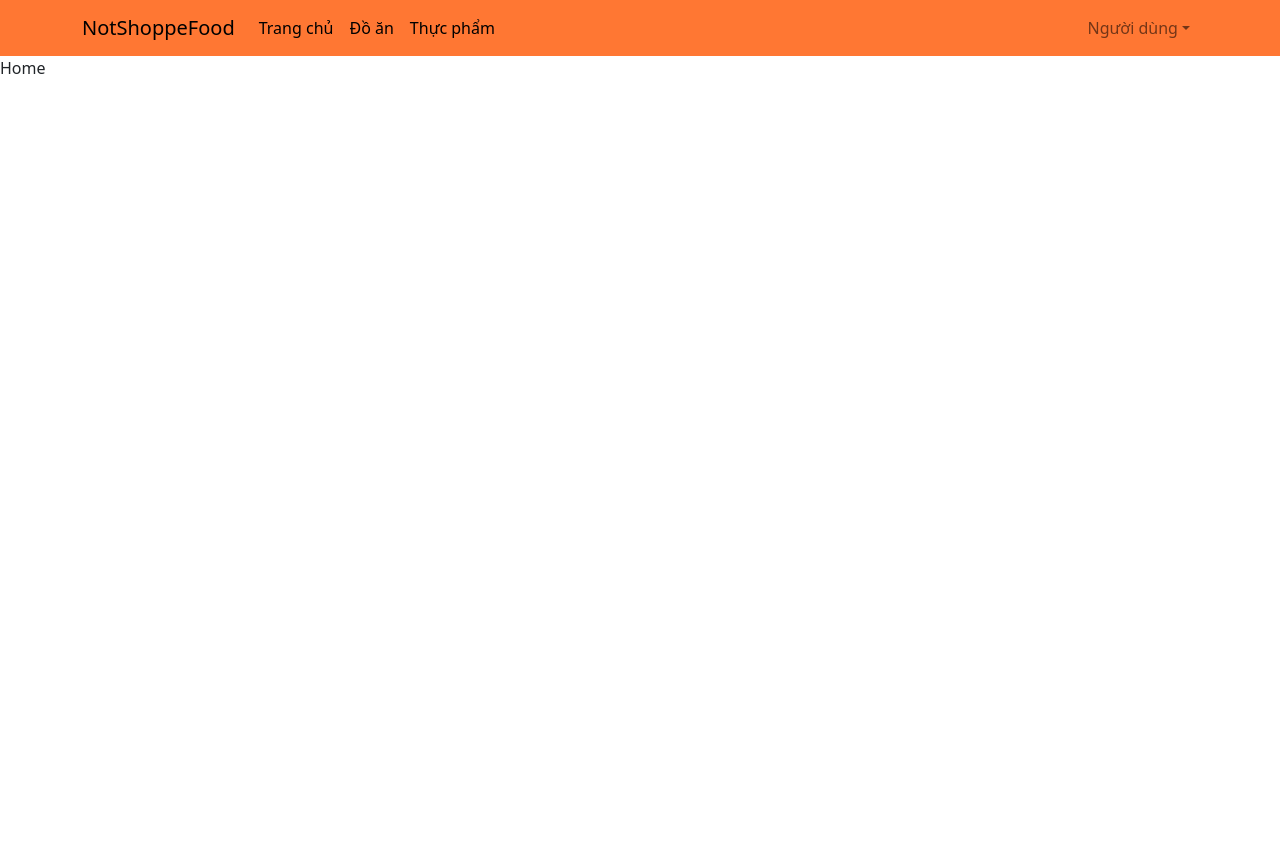
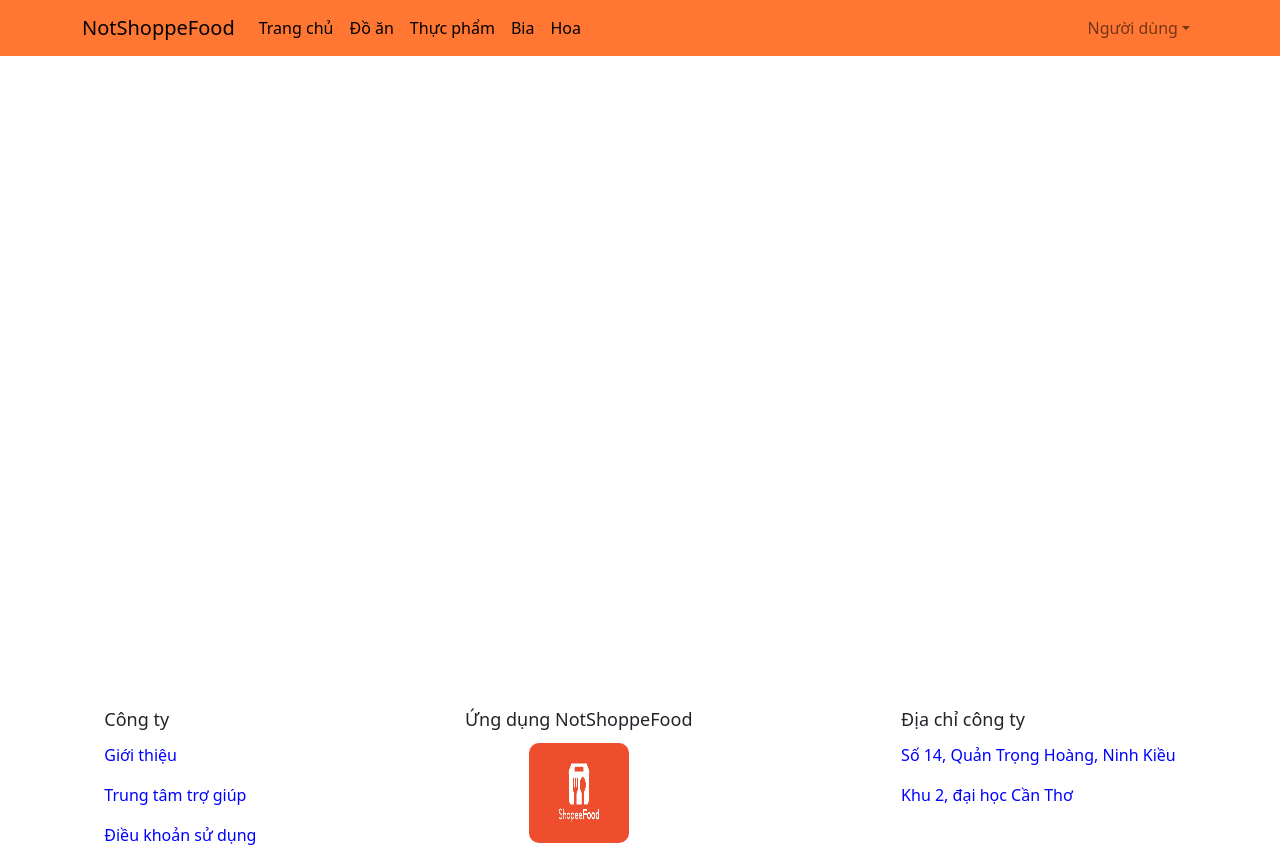
Before and after one commit to HaoHuynh0301/Web-Technology-Project-Simple-ShopeeFood-Clone, a React (Create React App) app in the folder front-end/: page /home in a window 1280 px wide. Before the commit the page ends 800 px from the top, so only its background shows below. Built offline with nearby package versions, Linux system fonts and the light colour scheme.

Commit message:
feat[reactjs]: create footer.

```diff
--- /dev/null
+++ b/front-end/src/Components/Footer.js
@@ -0,0 +1,37 @@
+import shopeefoodLogo from '../assets/shopeefoodlogo.jpg';
+
+function Footer() {
+    return(
+        <div style = {{
+            display: 'flex',
+            flexDirection: 'row',
+            justifyContent: 'space-around'
+        }}>
+            <div>
+                <p style = {{fontSize: '18px', marginBottom: '10px'}}>Công ty</p>
+                <p style = {{color: 'blue'}}>Giới thiệu</p>
+                <p style = {{color: 'blue'}}>Trung tâm trợ giúp</p>
+                <p style = {{color: 'blue'}}>Điều khoản sử dụng</p>
+            </div>
+            <div style = {{
+                display: 'flex',
+                flexDirection: 'column',
+                alignItems: 'center'
+            }}>
+                <p style = {{fontSize: '18px', marginBottom: '10px'}}>Ứng dụng NotShoppeFood</p>
+                <img style = {{
+                    height: '100px',
+                    width: '100px',
+                    borderRadius: '10px'
+                }} src = {shopeefoodLogo}></img>
+            </div>
+            <div>
+                <p style = {{fontSize: '18px', marginBottom: '10px'}}>Địa chỉ công ty</p>
+                <p style = {{color: 'blue'}}>Số 14, Quản Trọng Hoàng, Ninh Kiều</p>
+                <p style = {{color: 'blue'}}>Khu 2, đại học Cần Thơ</p>
+            </div>
+        </div>
+    );
+}
+
+export default Footer;
--- a/front-end/src/Components/Navigation.js
+++ b/front-end/src/Components/Navigation.js
@@ -18,18 +18,21 @@
     return(
         <ReactBoostrap.Navbar collapseOnSelect expand="lg" bg={orangeColor} variant="light" style = {{backgroundColor: orangeColor}}>
                 <ReactBoostrap.Container>
-                    <ReactBoostrap.Navbar.Brand><Link style = {{textDecoration: "none", color: blackColor}} to = '/'>NotShoppeFood</Link></ReactBoostrap.Navbar.Brand>
+                    <ReactBoostrap.Navbar.Brand><Link style = {{textDecoration: "none", color: blackColor}} to = '/home'>NotShoppeFood</Link></ReactBoostrap.Navbar.Brand>
                     <ReactBoostrap.Navbar.Toggle aria-controls="responsive-navbar-nav" />
                     <ReactBoostrap.Navbar.Collapse id="responsive-navbar-nav">
                         <ReactBoostrap.Nav className="me-auto">
-                        <ReactBoostrap.Nav.Link><Link style = {{textDecoration: "none", color: blackColor}} to = '/'>Trang chủ</Link></ReactBoostrap.Nav.Link>
+                        <ReactBoostrap.Nav.Link><Link style = {{textDecoration: "none", color: blackColor}} to = '/home'>Trang chủ</Link></ReactBoostrap.Nav.Link>
                         <ReactBoostrap.Nav.Link><Link style = {{textDecoration: "none", color: blackColor}} to = '/'>Đồ ăn</Link></ReactBoostrap.Nav.Link>
                         <ReactBoostrap.Nav.Link><Link style = {{textDecoration: "none", color: blackColor}} to = '/'>Thực phẩm</Link></ReactBoostrap.Nav.Link>
+                        <ReactBoostrap.Nav.Link><Link style = {{textDecoration: "none", color: blackColor}} to = '/'>Bia</Link></ReactBoostrap.Nav.Link>
+                        <ReactBoostrap.Nav.Link><Link style = {{textDecoration: "none", color: blackColor}} to = '/'>Hoa</Link></ReactBoostrap.Nav.Link>
                         <ReactBoostrap.Nav.Link href="#pricing"></ReactBoostrap.Nav.Link>
                         </ReactBoostrap.Nav>
                         <ReactBoostrap.Nav>
                         <ReactBoostrap.NavDropdown title="Người dùng" id="collasible-nav-dropdown">
                             <ReactBoostrap.NavDropdown.Item><Link style = {{textDecoration: "none", color: blackColor}} to = '/user-infor'>Thông tin người dùng</Link></ReactBoostrap.NavDropdown.Item>
+                            <ReactBoostrap.NavDropdown.Item><Link style = {{textDecoration: "none", color: blackColor}} to = '/user-infor'>Đơn hàng của tôi</Link></ReactBoostrap.NavDropdown.Item>
                             <ReactBoostrap.NavDropdown.Item><button style = {{
                                 borderWidth: '0px',
                                 backgroundColor: 'auto',
--- a/front-end/src/Components/index.js
+++ b/front-end/src/Components/index.js
@@ -1,5 +1,7 @@
 import Navigation from "./Navigation.js";
+import Footer from "./Footer.js";
 
 export {
-    Navigation
+    Navigation,
+    Footer
 }
--- a/front-end/src/Screens/Home.js
+++ b/front-end/src/Screens/Home.js
@@ -10,7 +10,8 @@
     withRouter
 } from "react-router-dom";
 import {
-    Navigation
+    Navigation,
+    Footer
 } from '../Components';
 
 class Home extends Component {
@@ -22,7 +23,10 @@
         return(
             <div>
                 <Navigation />
-                Home
+                <div style = {{
+                    height: '650px'
+                }}></div>
+                <Footer />
             </div>
         );
     }
```
Also changed, not shown: front-end/src/assets/shopeefoodlogo.jpg (added).
